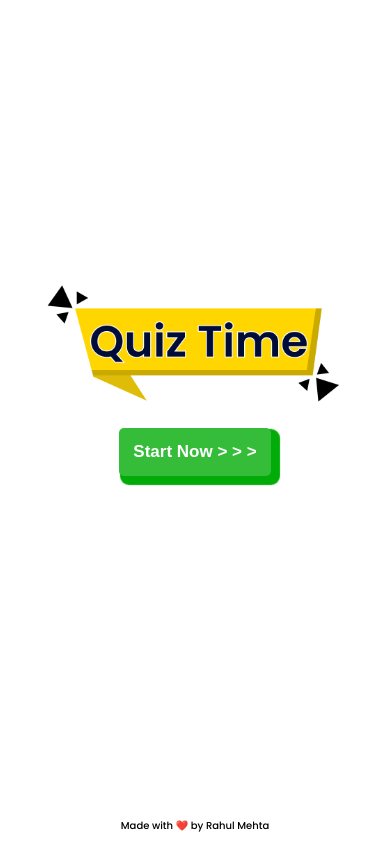
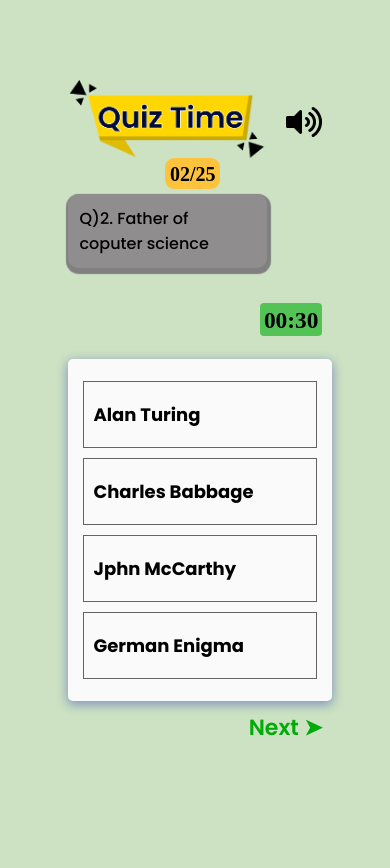
Before and after one commit to coderr404/javaScript_Project, a plain HTML site: page Quiz_App/index.html in a window 390 px wide. Drawn offline with Linux system fonts and the light colour scheme.

Commit message:
complete correct option

```diff
--- a/Quiz_App/index.html
+++ b/Quiz_App/index.html
@@ -1,21 +1,80 @@
 <!DOCTYPE html>
 <html lang="en">
   <head>
-    <meta charset="UTF-8">
-    <meta name="viewport" content="width=device-width, initial-scale=1.0">
+    <meta charset="UTF-8" />
+    <meta name="viewport" content="width=device-width, initial-scale=1.0" />
     <title>Quiz</title>
-    <link href="https://fonts.googleapis.com/css?family=Poppins:100,100italic,200,200italic,300,300italic,regular,italic,500,500italic,600,600italic,700,700italic,800,800italic,900,900italic" rel="stylesheet" />
-    <link rel="stylesheet" href="style.css">
-    <script src="script.js"></script>
+    <link
+      href="https://fonts.googleapis.com/css?family=Poppins:100,100italic,200,200italic,300,300italic,regular,italic,500,500italic,600,600italic,700,700italic,800,800italic,900,900italic"
+      rel="stylesheet"
+    />
+    <link rel="stylesheet" href="style.css" />
+    <link rel="stylesheet" href="media.css" />
+    <script src="script.js" defer></script>
   </head>
   <body>
+    <main>
       <div class="starting-page">
         <div class="logo">
-            <img src="img/quiz.png" alt="">
+          <img src="img/quiz.png" alt="" />
         </div>
-        <button class="start-now">Start Now &#62; &#62; &#62;</button>
+        <button class="start-now">Start Now > > ></button>
 
-        <p>Made with  ❤️ by Rahul Mehta</p>
+        <p>Made with ❤️ by Rahul Mehta</p>
       </div>
+    </main>
+
+    <section class="quiz">
+      <div class="quiz-header">
+        <div class="quiz-time">
+          <img src="img/quiz.png" alt="" />
+        </div>
+           <img src="img/Volume.png" alt="">
+      </div>
+      <!-- <span>&#128266; </span> -->
+      <div class="question-type">
+
+        <div class="question">
+            <p>
+                <!-- Inside which HtML element do we put the javaScript? -->
+            </p>
+        </div>
+        <span class="qs-count">02/25</span>
+      </div>
+      <div class="timer"><h3>00:<span>30</span></h3> </div>
+      <div class="option-container">
+
+        <div class="option" id="option-1">
+            <span></span>
+           <label class="custom-checkbox">
+                <!-- <span class="true"></span> -->
+                <span class="true-false-1" ></span>
+            </label>
+        </div>
+        <div class="option" id="option-2">
+            <span></span>
+           <label class="custom-checkbox">
+               <!-- <span class="true"></span> -->
+                <span class="true-false-2"></span>
+            </label>
+        </div>
+        <div class="option" id="option-3">
+            <span></span>
+           <label class="custom-checkbox">
+                <!-- <span class="true"></span> -->
+                <span class="true-false-3"></span>
+            </label>
+        </div>
+        <div class="option" id="option-4">
+            <span></span>
+           <label class="custom-checkbox">
+                <span class="true-false-4"></span>
+                <!-- <span class="false"></span> -->
+            </label>
+        </div>
+
+      </div>
+      <span class="next">Next &#10148;</span>
+    </section>
   </body>
 </html>
--- /dev/null
+++ b/Quiz_App/media.css
@@ -0,0 +1,37 @@
+@media (max-width: 700px) {
+    .logo img{
+        margin-top: -100px;
+    max-width: 300px;
+}
+
+.start-now{
+    font-size: 17px;
+    padding: 14px;
+    box-shadow: #01AB08 5px 5px 1px 4px;
+    margin-top: 20px;
+}
+
+}
+
+@media (max-width: 1020px){
+    .question{
+    min-height: 30px;
+    /* max-width: 800px; */
+
+}
+.question p{
+    font-weight: 500;
+    font-size: 19px;
+}
+
+}
+
+@media (max-width: 740px){
+body{
+    padding: 4vh 8vh ;
+    /* box-sizing: border-box; */
+}
+.question p{
+    font-size: 16px;
+}
+}
--- a/Quiz_App/script.js
+++ b/Quiz_App/script.js
@@ -0,0 +1,134 @@
+const startBtn = document.querySelector(".start-now");
+const mainPage = document.querySelector("main");
+const quizPage = document.querySelector(".quiz");
+const timerElement = document.querySelector(".timer span");
+const questionElement = document.querySelector(".question p");
+const optionPage = document.querySelectorAll(".option");
+const next = document.querySelector(".next");
+
+const option_1 = document.querySelector("#option-1 span");
+const option_2 = document.querySelector("#option-2 span");
+const option_3 = document.querySelector("#option-3 span");
+const option_4 = document.querySelector("#option-4 span");
+
+const trueOrFalse_1 = document.querySelector(".true-false-1");
+const trueOrFalse_2 = document.querySelector(".true-false-2");
+const trueOrFalse_3 = document.querySelector(".true-false-3");
+const trueOrFalse_4 = document.querySelector(".true-false-4");
+
+let num = 1;
+const question = [
+  `Q)${num + 1}. Inside which HtML element do we put the javaScript?`,
+  `Q)${num + 1}. Father of coputer science`,
+];
+
+const answer = ["script", "Charles Babbage"];
+
+const options = {
+  0: {
+    1: "js",
+    2: "scripting",
+    3: "javaScript",
+    4: "script",
+  },
+
+  1: {
+    1: "Alan Turing",
+    2: "Charles Babbage",
+    3: "Jphn McCarthy",
+    4: "German Enigma",
+  },
+};
+
+questionElement.innerText = question[num];
+
+option_1.innerText = `${options[num][1]}`;
+option_2.innerText = `${options[num][2]}`;
+option_3.innerText = `${options[num][3]}`;
+option_4.innerText = `${options[num][4]}`;
+
+optionPage.forEach((option) => {
+  option.addEventListener("click", (e) => {
+    // debugger
+    // console.log(option.innerText)
+    if (option.innerText === answer[num]) {
+      if (option.innerText == options[num][1]) {
+        trueOrFalse_1.classList.add("true");
+        optionPage.forEach((optio) => {
+          optio.classList.add("cursor");
+        });
+      } else if (option.innerText == options[num][2]) {
+        trueOrFalse_2.classList.add("true");
+        optionPage.forEach((optio) => {
+          optio.classList.add("cursor");
+        });
+      } else if (option.innerText == options[num][3]) {
+        trueOrFalse_3.classList.add("true");
+        optionPage.forEach((optio) => {
+          optio.classList.add("cursor");
+        });
+      } else if (option.innerText == options[num][4]) {
+        trueOrFalse_4.classList.add("true");
+        optionPage.forEach((optio) => {
+          optio.classList.add("cursor");
+        });
+      }
+    } else if (option.innerText === options[num][1]) {
+      trueOrFalse_1.classList.add("false");
+      optionPage.forEach((optio) => {
+          optio.classList.add("cursor");
+        });
+    } else if (option.innerText === options[num][2]) {
+      trueOrFalse_2.classList.add("false");
+      optionPage.forEach((optio) => {
+          optio.classList.add("cursor");
+        });
+    } else if (option.innerText === options[num][3]) {
+      trueOrFalse_3.classList.add("false");
+      optionPage.forEach((optio) => {
+          optio.classList.add("cursor");
+        });
+    } else if (option.innerText === options[num][4]) {
+      trueOrFalse_4.classList.add("false");
+      optionPage.forEach((optio) => {
+          optio.classList.add("cursor");
+        });
+    }
+
+    // if(option.innerText === answer[num])
+    //   {
+    //     // trueOrFalse_1.classList.add('true')
+    //   }
+    // if(option.innerText === answer[num])
+    //   {
+    //     // trueOrFalse_1.classList.add('true')
+    //   }
+  });
+});
+
+// optionPage.addEventListener('click', ()=> {
+//   console.log('click')
+//   optionPage.innerText = 'wrong'
+// })
+
+function timer() {
+  let timeLength = 30;
+  const intervalId = setInterval(() => {
+    timeLength -= 1;
+    timerElement.innerText = timeLength;
+    if (timeLength < 10) {
+      timerElement.innerText = "0" + timeLength;
+    }
+    if (timeLength === 0) {
+      // alert('stop time')
+      clearInterval(intervalId);
+    }
+  }, 1000);
+}
+
+startBtn.addEventListener("click", () => {
+  mainPage.style.display = "none";
+  quizPage.style.display = "block";
+
+  timer();
+});
--- a/Quiz_App/style.css
+++ b/Quiz_App/style.css
@@ -1,5 +1,16 @@
+*{
+    margin: 0;
+}
+
 body{
-    /* background-color: rgba(0, 0, 0, 0.734); */
+    padding: 4vh 20vh ;
+    box-sizing: border-box;
+    background-color: #CCE2C2;
+}
+
+
+main{
+    display: none;
 }
 
 .starting-page{
@@ -11,9 +22,6 @@ body{
     font-family: 'Poppins', sans-serif;
 }
 
-.logo{
-    /* width: 100%; */
-}
 .logo img{
     max-width: 700px;
     display: flex;
@@ -34,7 +42,6 @@ body{
 }
 .start-now:hover{
     background-color: #35e63b;
-     /* box-shadow: #e3d85f 6px 6px 2px 5px; */
 }
 
 .starting-page p{
@@ -46,20 +53,185 @@ body{
 
 
 
+/* second page */
 
 
 
-@media (max-width: 700px) {
-    .logo img{
-        margin-top: -100px;
-    max-width: 300px;
+
+
+.quiz{
+    height: 100vh;
+    padding-top: 25px;
+    /* display: none; */
 }
 
-.start-now{
-    font-size: 17px;
-    padding: 14px;
-    box-shadow: #01AB08 5px 5px 1px 4px;
-    margin-top: 20px;
+.quiz-header img{
+    max-width: 200px;
 }
 
+.quiz-header span{
+    position: relative;
+    right: 20px;
+    font-size: 34px;
+
 }
+
+
+.quiz-header{
+    display: flex;
+    justify-content: space-between;
+    align-items: center;
+    margin-bottom: 28px;
+    padding-top: 20px;
+}
+
+.speaker p{
+    font-size: 30px;
+}
+
+.qs-count{
+    position: relative;
+    /* left: auto; */
+    right: 102px;
+    top: -36px;
+    background-color: #FEC33D;
+    height: 21px;
+    /* width: 45px; */
+    padding: 5px;
+    border-radius: 9px;
+    font-weight: bold;
+    font-size: 20px;
+
+}
+
+.question-type{
+    display: flex;
+    justify-content: center;
+}
+
+.question{
+    min-height: 50px;
+    /* max-width: 800px; */
+    width: 100%;
+    background-color: #8f8d8d;
+    padding: 12px;
+    display: flex;
+    align-items: center;
+    border-radius: 10px;
+    box-shadow: 1px 3px 1px 3px gray;
+}
+
+.question p{
+    font-weight: 600;
+    font-family: 'poppins', sans-serif;
+    font-size: 24px;
+}
+
+/* .timer{
+    position: relative;
+    left: auto;
+    right: 0;
+} */
+
+
+
+
+
+.option-container{
+    margin-top: 50px;
+    background-color: #fafafa;
+    width: 100%;
+    padding: 12px 5px;
+    border-radius: 5px;
+    /* height: 200px; */
+    /* cursor: pointer; */
+    box-shadow: 0px 3px 11px 1px #00b5;
+    /* cursor: no-drop; */
+}
+
+.true {
+  display: inline-block;
+  width: 10px;
+  height: 10px;
+  border-radius: 50px;
+  cursor: pointer;
+  border: none;
+  background-color: #01AB08;
+  background-image: url(img/true.png);
+  background-size: 60%;
+  background-repeat: no-repeat;
+  background-position: center;
+  padding: 5px;
+}
+
+ .false {
+  display: inline-block;
+  width: 10px;
+  height: 10px;
+  border: 2px solid #FF7A7A;
+  border-radius: 50px;
+  cursor: pointer;
+  background-color: #ffffff;
+  background-image: url(img/wrong.png);
+  background-size: 60%;
+  background-repeat: no-repeat;
+  background-position: center;
+  padding: 5px;
+}
+
+.option span{
+    font-weight: bold;
+    font-size: 18px;
+}
+
+/* .custom-checkbox{
+    padding: 10px;
+} */
+
+.option{
+    display: flex;
+    font-family: 'poppins',sans-serif;
+    align-items: center;
+    justify-content: space-between;
+    padding: 10px;
+    margin: 10px;
+    height: 45px;
+    border: 1px solid rgba(0, 0, 0, 0.605);
+    cursor: pointer;
+    /* cursor: not-allowed; */
+}
+
+.cursor{
+    /* cursor: not-allowed; */
+    pointer-events: none;
+}
+
+.timer {
+    font-size: 20px;
+    font-weight: bold;
+    display: flex;
+    justify-content: end;
+    margin-bottom: -27px;
+    padding-top: 35px;
+    box-sizing: border-box;
+
+}
+
+.timer h3{
+
+    height: 25px;
+    padding: 4px;
+    border-radius: 4px;
+    background-color: #05af0e98;
+}
+
+.next{
+    font-size: 22px;
+    font-weight: 600;
+    color: #01AB08;
+    display: flex;
+    justify-content: end;
+    margin-top: 10px;
+    cursor: pointer;
+    font-family: 'poppins', sans-serif;
+}
```
Also changed, not shown: Quiz_App/img/Volume.png (added), Quiz_App/img/mute.png (added), Quiz_App/img/true.png (added), Quiz_App/img/wrong.png (added). Lines whose indentation alone changed are shown as unchanged.
